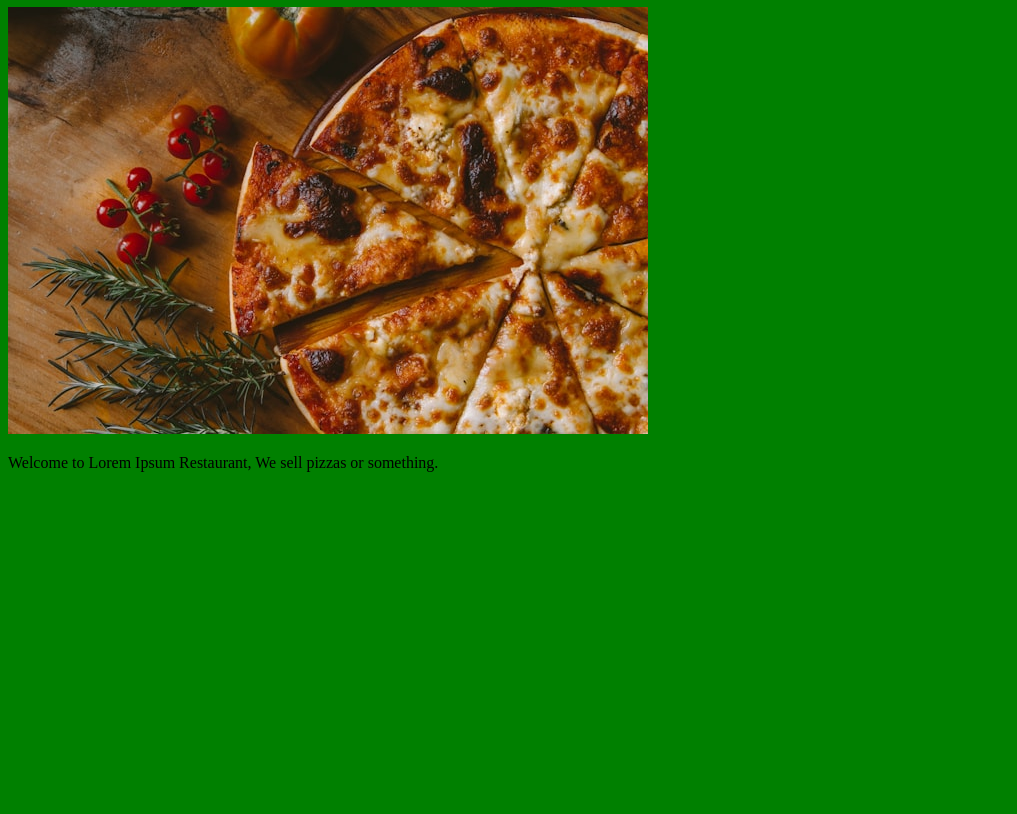
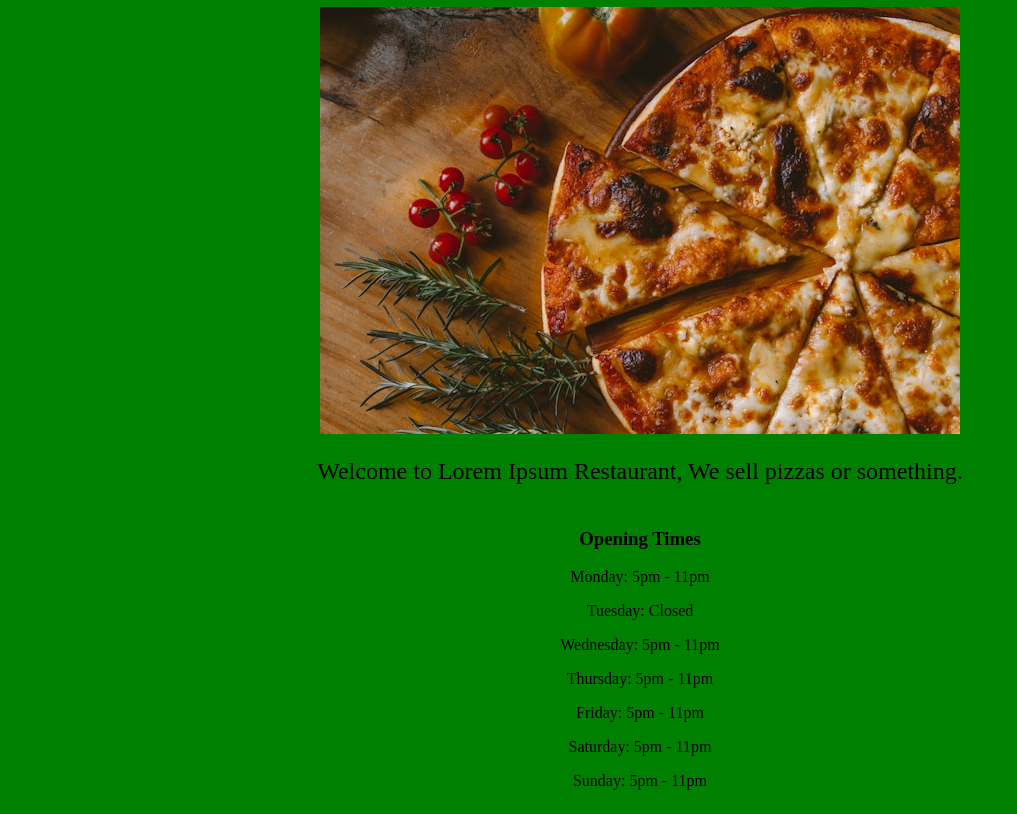
Before and after one commit to Linielt/restaurant-page, a website built with webpack: page src/template.html in a window 1280 px wide. Shown: the part 102-916 px from the top of the page, without its empty margins (0-1017 px from the left). Before the commit the page ends 800 px from the top, so only its background shows below. Built offline with nearby package versions, Linux system fonts and the light colour scheme.

Commit message:
Made working homepage

```diff
--- /dev/null
+++ b/src/home.js
@@ -0,0 +1,51 @@
+import pizzaImage from "./pizza.jpg";
+
+export const loadHomePage = () => {
+    const content = document.getElementById("content");
+
+    const mainHeader = document.createElement('h1');
+    mainHeader.textContent = "Lorem Ipsum Restaurant";
+
+    content.appendChild(mainHeader);
+
+    const image = document.createElement('img');
+    image.src = pizzaImage;
+
+    content.appendChild(image);
+
+    const description = document.createElement('p');
+    description.textContent = "Welcome to Lorem Ipsum Restaurant, We sell pizzas or something.";
+    description.className = "description";
+
+    content.appendChild(description);
+
+    const openingTimesContainer = document.createElement('div');
+    openingTimesContainer.id = "opening-times-container";
+
+    const openingTimesHeader = document.createElement('h3');
+    openingTimesHeader.textContent = "Opening Times";
+
+    openingTimesContainer.appendChild(openingTimesHeader);
+    openingTimesContainer.appendChild(generateOpeningTime("Monday", "5pm", "11pm"));
+    openingTimesContainer.appendChild(generateOpeningTime("Tuesday"));
+    openingTimesContainer.appendChild(generateOpeningTime("Wednesday", "5pm", "11pm"));
+    openingTimesContainer.appendChild(generateOpeningTime("Thursday", "5pm", "11pm"));
+    openingTimesContainer.appendChild(generateOpeningTime("Friday", "5pm", "11pm"));
+    openingTimesContainer.appendChild(generateOpeningTime("Saturday", "5pm", "11pm"));
+    openingTimesContainer.appendChild(generateOpeningTime("Sunday", "5pm", "11pm"));
+
+    content.appendChild(openingTimesContainer);
+}
+
+const generateOpeningTime = (day, openingTime, closingTime) => {
+    const openingTimeElement = document.createElement('p');
+    if (openingTime == null || closingTime == null) {
+        openingTimeElement.textContent = day + ": Closed";
+    }
+    else {
+        openingTimeElement.textContent = day + ": " + openingTime + " - " + closingTime;
+    }
+    openingTimeElement.className = "opening-time";
+
+    return openingTimeElement;
+}
--- a/src/index.js
+++ b/src/index.js
@@ -1,6 +1,6 @@
 import "./styles.css";
 import { someVariable } from "./something";
-import { pageload } from "./pageload";
+import { loadHomePage } from "./home";
 
 console.log(someVariable);
-pageload();
+loadHomePage();
--- a/src/pageload.js
+++ /dev/null
@@ -1,20 +0,0 @@
-import pizzaImage from "./pizza.jpg";
-
-export const pageload = () => {
-    const content = document.getElementById("content");
-
-    const mainHeader = document.createElement('h1');
-    mainHeader.textContent = "Lorem Ipsum Restaurant";
-
-    content.appendChild(mainHeader);
-
-    const image = document.createElement('img');
-    image.src = pizzaImage;
-
-    content.appendChild(image);
-
-    const description = document.createElement('p');
-    description.textContent = "Welcome to Lorem Ipsum Restaurant, We sell pizzas or something.";
-
-    content.appendChild(description);
-}
--- a/src/styles.css
+++ b/src/styles.css
@@ -1,3 +1,18 @@
 body {
     background-color: green;
 }
+
+#content {
+    display: flex;
+    flex-direction: column;
+    justify-content: center;
+    align-items: center;
+}
+
+.description {
+    font-size: 1.5em;
+}
+
+#opening-times-container {
+    text-align: center;
+}
```
